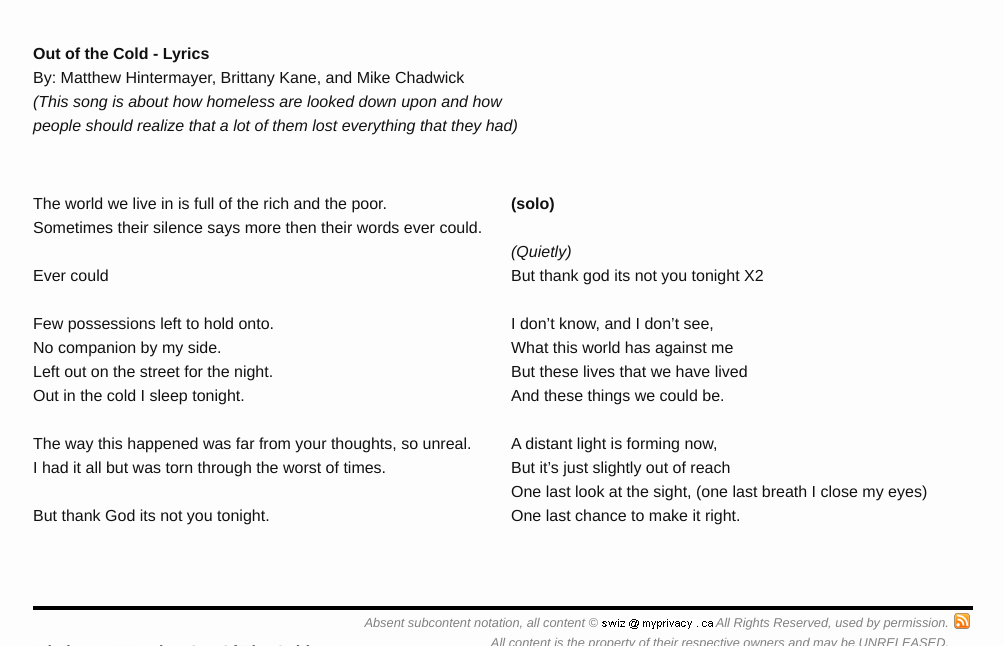
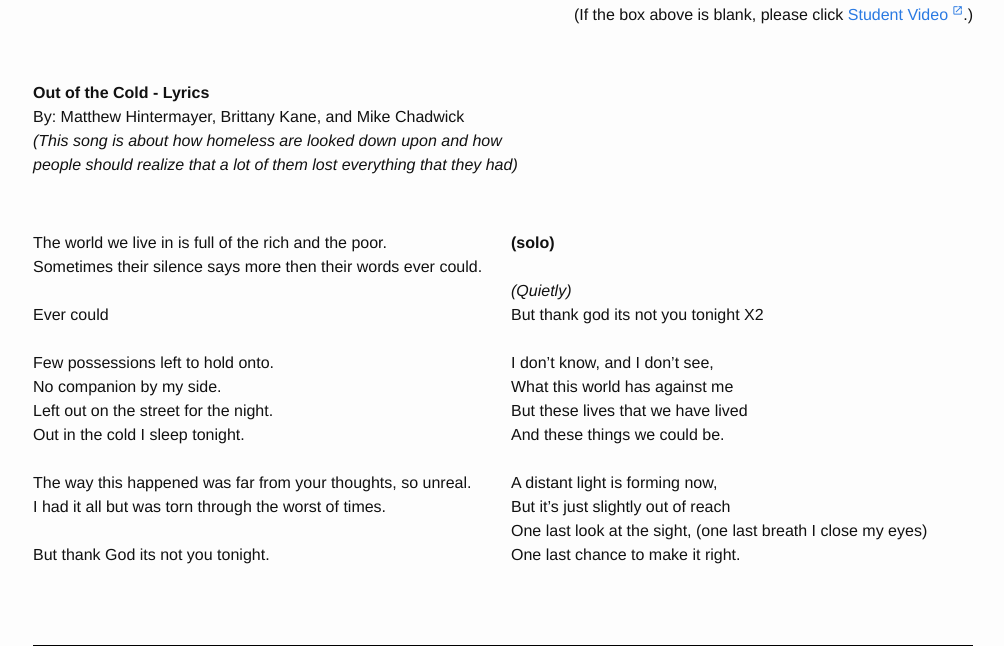
Before and after one commit to wwwkwootcca/dev, a Jekyll site: the page built from docs/Community/LivingKWOOTC/StudentVideo.md, in a window 1280 px wide and 900 px high, scrolled down 1015 px, cut to the strip 254-900 px from the top of the window. Shown: the whole strip, without its empty margins (137-1141 px from the left). Built offline with Jekyll 4.4.1, drawn with Linux system fonts in a browser that asks for light colours; nearby versions of some CDN libraries.

Commit message:
Provide alternative iframe links blocked by github.

```diff
--- a/docs/Community/LivingKWOOTC/StudentVideo.md
+++ b/docs/Community/LivingKWOOTC/StudentVideo.md
@@ -24,7 +24,10 @@ title: The Jacket
 
 &nbsp;
 
-<center><iframe src="http://www.youtube.com/embed/fXUvWO0JKCU" width="840" height="630"></iframe></center>
+<center><iframe src="//www.youtube.com/embed/fXUvWO0JKCU" width="840" height="630"></iframe></center>
+(If the box above is blank, please click [Student Video](//www.youtube.com/watch?v=fXUvWO0JKCU){:target="_blank"}.)
+{:.right-talign}
+
 
 &nbsp;
 
```
Also changed, not shown: docs/About_Us/Statistics.md (+4 -0 lines), docs/Volunteer/index.md (+2 -0 lines).
